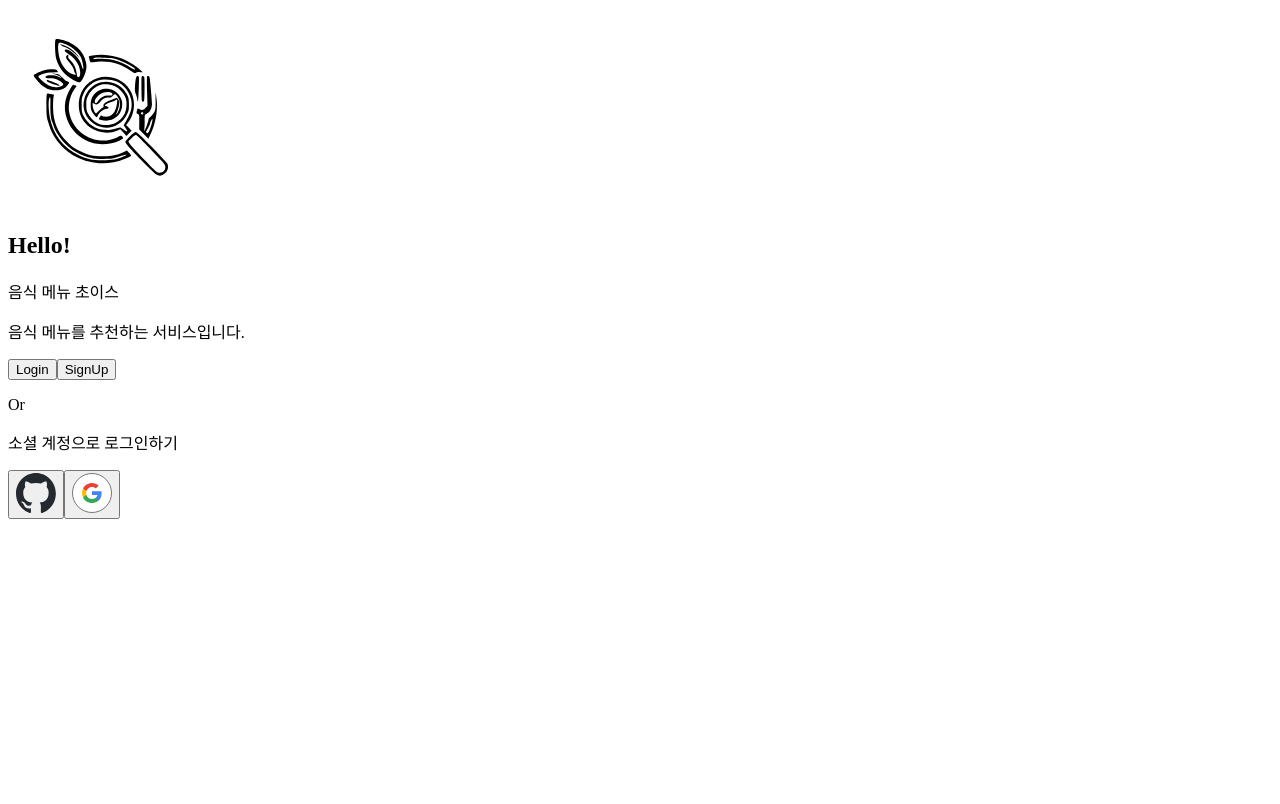
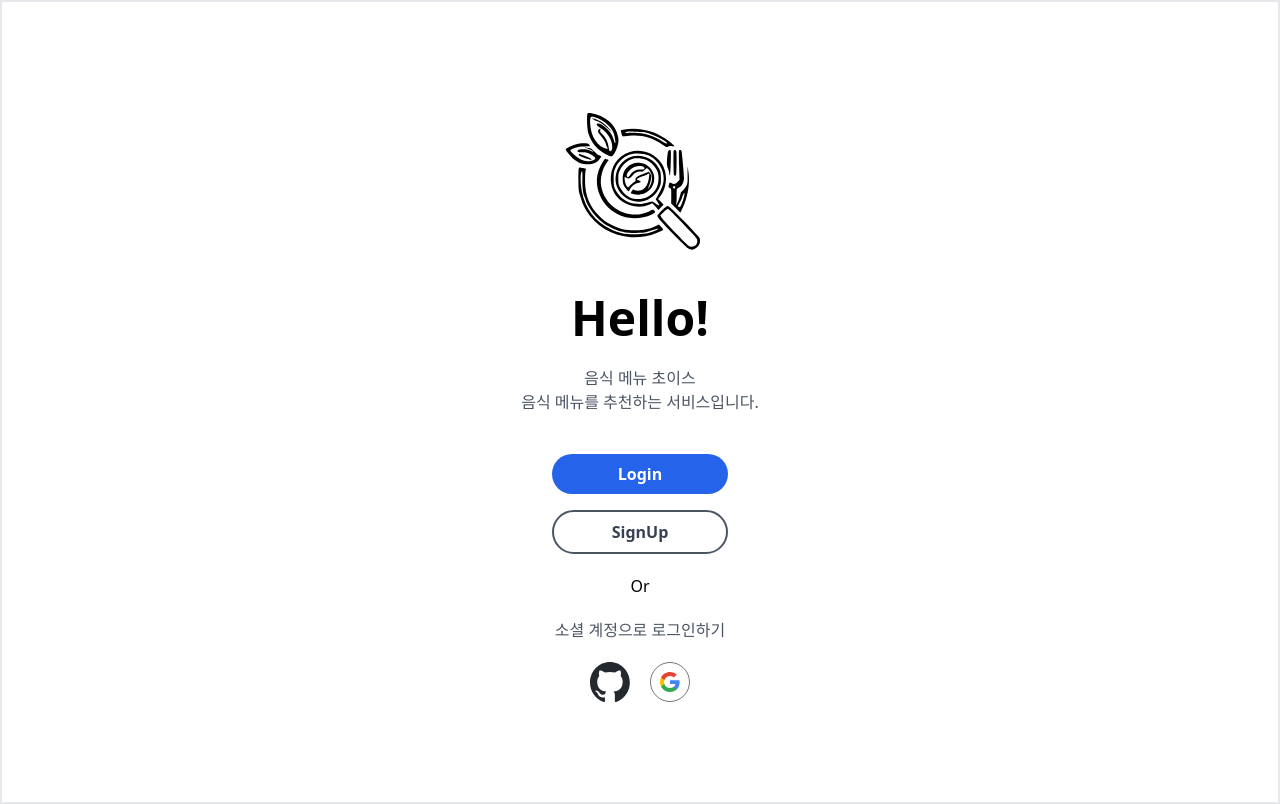
Before and after one commit to anc5557/mealchoice, a Next.js app: page / in a window 1280 px wide. Built offline with nearby package versions, Linux system fonts and the light colour scheme; no server answers.

Commit message:
Add TailwindCSS plugins and update dependencies

```diff
--- a/package.json
+++ b/package.json
@@ -10,6 +10,7 @@
   },
   "dependencies": {
     "@reduxjs/toolkit": "^1.9.7",
+    "@tailwindcss/typography": "^0.5.10",
     "axios": "^1.6.2",
     "firebase": "^10.6.0",
     "firebase-admin": "^11.11.0",
@@ -29,10 +30,10 @@
     "@types/node": "^20",
     "@types/react": "^18",
     "@types/react-dom": "^18",
-    "autoprefixer": "^10.0.1",
+    "autoprefixer": "^10.4.16",
     "eslint": "^8",
     "eslint-config-next": "14.0.2",
-    "postcss": "^8",
+    "postcss": "^8.4.31",
     "tailwindcss": "^3.3.5",
     "typescript": "^5"
   }
--- a/src/pages/myinfo.tsx
+++ b/src/pages/myinfo.tsx
@@ -2,7 +2,6 @@ import React, { useState, useCallback } from "react";
 import { useSelector, useDispatch } from "react-redux";
 import { RootState } from "../store";
 import { LogoutSuccess } from "../features/userSlice";
-import Image from "next/image";
 import Link from "next/link";
 import router from "next/router";
 import { useAuth } from "../hooks/useAuth";
@@ -10,7 +9,7 @@ import { ProfilePicture } from "../components/ProfilePicture";
 import { DisplayName } from "../components/DisplayName";
 import withAuth from "@/hooks/withAuth";
 import { useFood } from "@/hooks/useFood";
-import  { parseCookies } from "nookies";
+import "../styles/globals.css";
 
 const MyInfoPage = () => {
   const user = useSelector((state: RootState) => state.user.user);
@@ -20,6 +19,7 @@ const MyInfoPage = () => {
   const dispatch = useDispatch();
   const { handleEditDisplayName } = useAuth();
   const [isEditing, setIsEditing] = useState(false);
+  const [isLoading, setIsLoading] = useState(false);
   const [newDisplayName, setNewDisplayName] = useState(user?.displayName || "");
 
   // 로그아웃을 처리합니다.
@@ -38,27 +38,25 @@ const MyInfoPage = () => {
 
   // 수정된 닉네임을 저장
   const confirmEdit = useCallback(async () => {
-    if (user && newDisplayName) {
-      await handleEditDisplayName(newDisplayName);
-      setIsEditing(false);
+    setIsLoading(true); // 로딩 시작
+    try {
+      if (user && newDisplayName) {
+        await handleEditDisplayName(newDisplayName);
+        setIsEditing(false);
+      }
+    } catch (error) {
+      // 오류 처리
+      console.error(error);
+    } finally {
+      setIsLoading(false); // 로딩 종료
     }
-  }
-  , [handleEditDisplayName, newDisplayName, user]);
-
-  const handleSubmit = useCallback(
-    async (e: React.FormEvent) => {
-      e.preventDefault();
-      await confirmEdit();
-    },
-    [confirmEdit]
-  );
+  }, [handleEditDisplayName, newDisplayName, user]);
 
   const { updateExclusionPeriod } = useFood();
 
   const handleExclusionPeriodChange = async (
     event: React.ChangeEvent<HTMLSelectElement>
   ) => {
-    console.log("Selected value:", event.target.value);
     const days = parseInt(event.target.value, 10);
 
     // 선택된 기간을 저장합니다.
@@ -67,6 +65,11 @@ const MyInfoPage = () => {
 
   return (
     <div className="container mx-auto p-4">
+      {isLoading && (
+        <div className="absolute inset-0 bg-gray-600 bg-opacity-50 flex justify-center items-center z-50">
+          <div className="spinner"></div>
+        </div>
+      )}
       <div className="bg-white shadow rounded-lg p-6">
         {user ? (
           <div className="flex items-center space-x-6 mb-4 mt-4">
--- a/src/styles/globals.css
+++ b/src/styles/globals.css
@@ -0,0 +1,19 @@
+/* 글로벌 CSS 파일 */
+@import 'tailwindcss/base';
+@import 'tailwindcss/components';
+@import 'tailwindcss/utilities';
+
+@keyframes spin {
+  from {
+    transform: rotate(0deg);
+  }
+  to {
+    transform: rotate(360deg);
+  }
+}
+
+.spinner {
+  @apply inline-block w-8 h-8 border-4 border-gray-700 rounded-full;
+  border-top-color: transparent;
+  animation: spin 1s linear infinite;
+}
--- a/tailwind.config.ts
+++ b/tailwind.config.ts
@@ -15,6 +15,6 @@ const config: Config = {
       },
     },
   },
-  plugins: [],
+  plugins: [require("tailwindcss"), require("autoprefixer")],
 };
 export default config;
```
Also changed, not shown: 1 other file (tests, documents, lock files or other folders).
